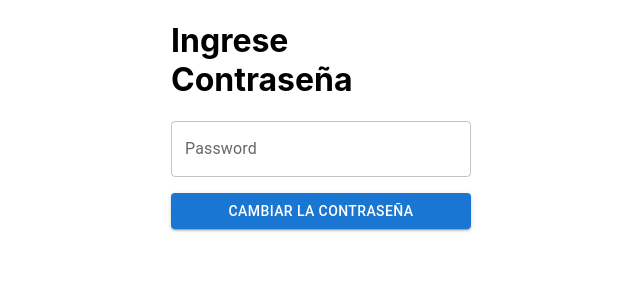
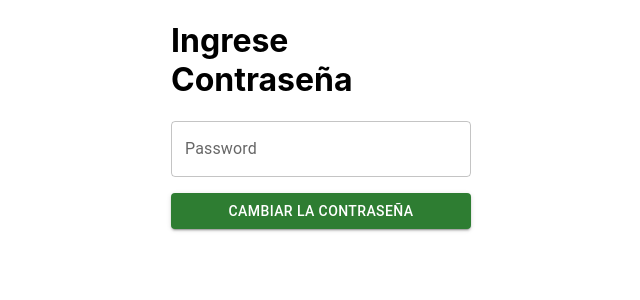
Before and after one commit to JavieSanchezB/login-react, a React (Create React App) app: page /passwordchange in a window 1280 px wide. Shown: the top 300 px of the page, without its empty margins (319-959 px from the left). Built offline with nearby package versions, Linux system fonts and the light colour scheme; what realm-web would draw is missing.

Commit message:
Cambio de color de boton de cambiar contraseña

```diff
--- a/src/pages/PasswordChange.page.js
+++ b/src/pages/PasswordChange.page.js
@@ -50,7 +50,7 @@ const PasswordChange = () => {
      style={{ marginBottom: "1rem" }}
    />
 
-   <Button variant="contained" color="primary" onClick={onSubmit}>
+   <Button variant="contained" color="success" onClick={onSubmit}>
    Cambiar la contraseña
    </Button>
    {/*<p>¿Ya tienes una cuenta?<Link to="/login">Entra</Link></p>*/}
```
